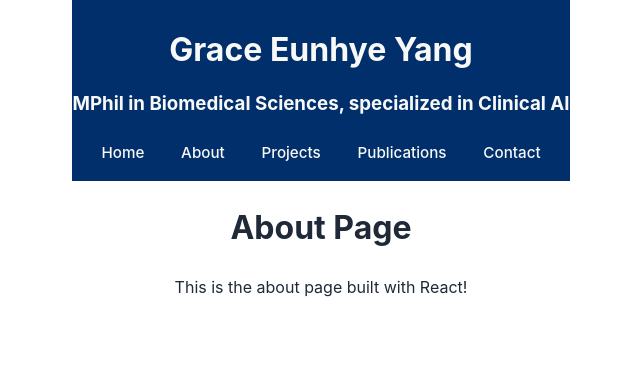
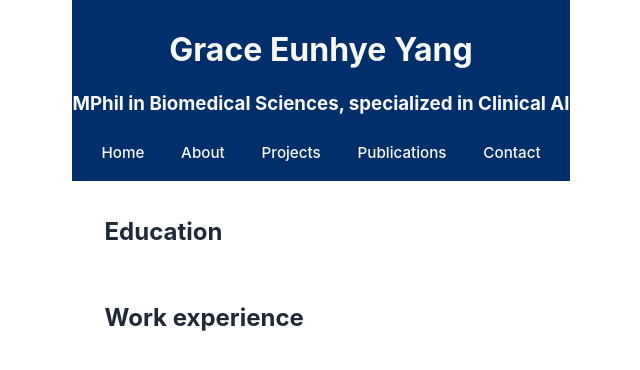
Before and after one commit to grace00821/portfolio_2026, a React (Vite) app: page /About in a window 1280 px wide. Shown: the top 370 px of the page, without its empty margins (319-959 px from the left). Built offline with nearby package versions, Linux system fonts and the light colour scheme.

Commit message:
about page init

```diff
--- a/src/pages/About.jsx
+++ b/src/pages/About.jsx
@@ -2,9 +2,13 @@ import React from 'react';
 
 export default function About() {
   return (
-    <div>
-      <h1>About Page</h1>
-      <p>This is the about page built with React!</p>
-    </div>
+    <main>
+      <h2 className="section-title">
+        Education
+      </h2>
+      <h2 className="section-title">
+        Work experience
+      </h2>
+    </main>
   );
 }
```
Also changed, not shown: index.html (+0 -40 lines), src/pages/about.jsx (+8 -4 lines), 4 other files (tests, documents, lock files or other folders).
